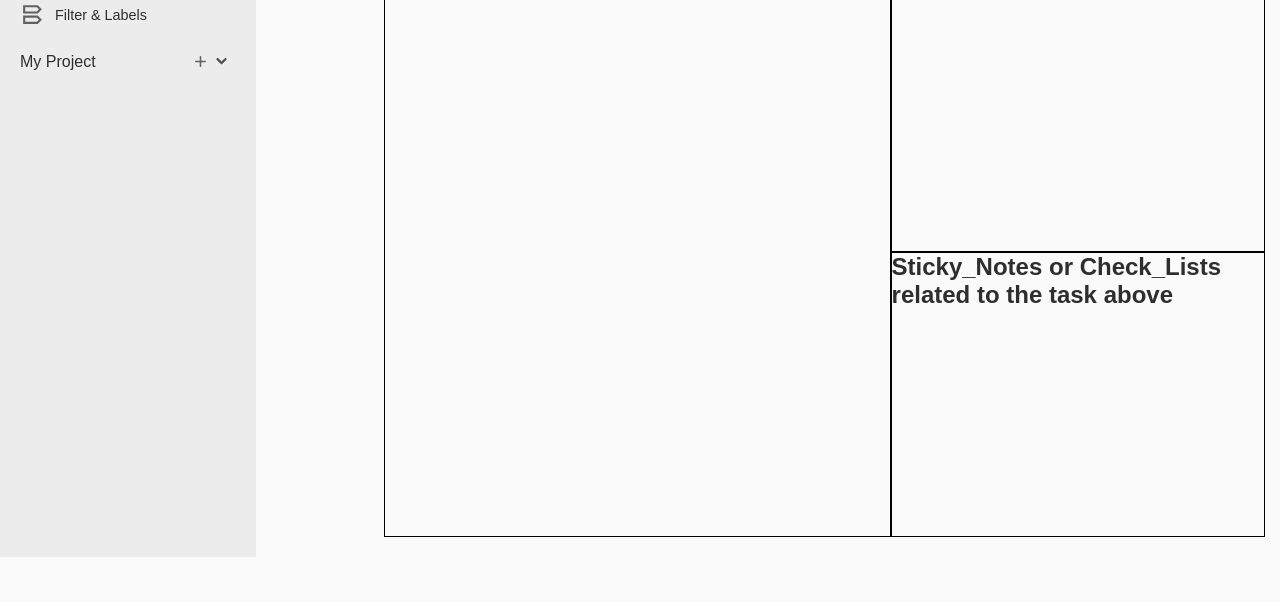
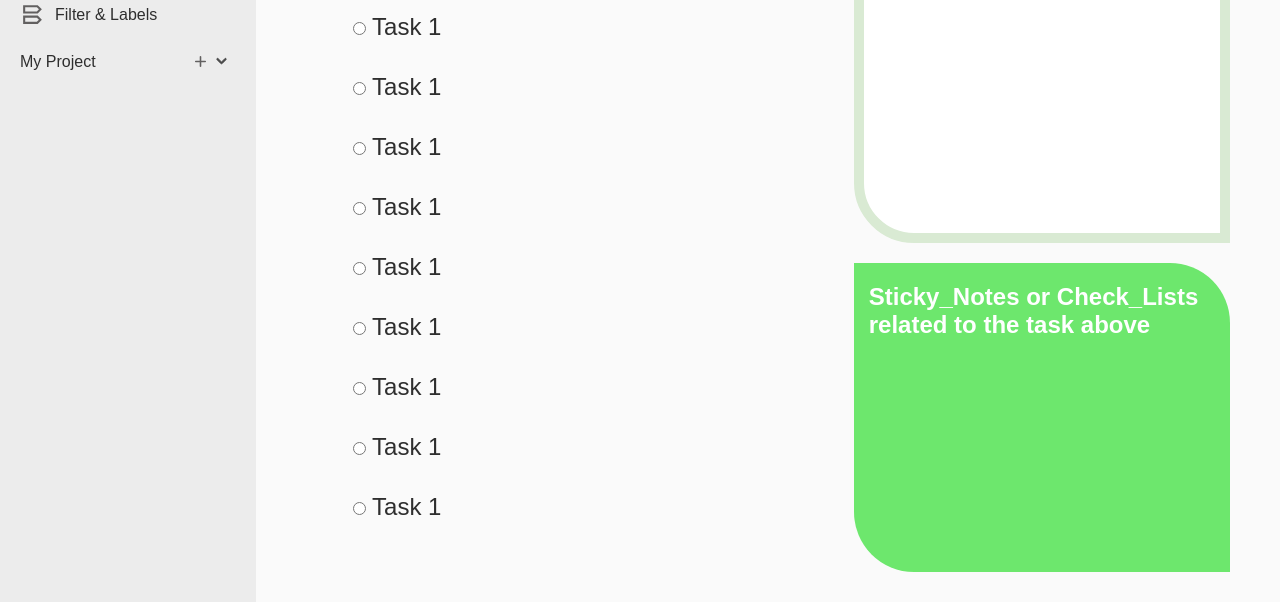
Before and after one commit to YugShrivastava/ToDo-List, a website built with webpack: page src/index.html in a window 1280 px wide. Shown: the part 243-845 px from the top of the page. Before the commit the page ends 800 px from the top, so only its background shows below. Built offline with nearby package versions, Linux system fonts and the light colour scheme.

Commit message:
Moving towards logic part of the page

```diff
--- a/src/index.html
+++ b/src/index.html
@@ -331,14 +331,54 @@
                 </div>
             </div>
             <div class="main-content">
-                <div class="projectDisplay">
+                <div class="project-display">
                     <h1>Project_Name</h1>
+                    <div class="tasks-div">
+                        <div class="task">
+                            <input type="radio" />
+                            <label for="">Task 1</label>
+                        </div>
+                        <div class="task">
+                            <input type="radio" />
+                            <label for="">Task 1</label>
+                        </div>
+                        <div class="task">
+                            <input type="radio" />
+                            <label for="">Task 1</label>
+                        </div>
+                        <div class="task">
+                            <input type="radio" />
+                            <label for="">Task 1</label>
+                        </div>
+                        <div class="task">
+                            <input type="radio" />
+                            <label for="">Task 1</label>
+                        </div>
+                        <div class="task">
+                            <input type="radio" />
+                            <label for="">Task 1</label>
+                        </div>
+                        <div class="task">
+                            <input type="radio" />
+                            <label for="">Task 1</label>
+                        </div>
+                        <div class="task">
+                            <input type="radio" />
+                            <label for="">Task 1</label>
+                        </div>
+                        <div class="task">
+                            <input type="radio" />
+                            <label for="">Task 1</label>
+                        </div>
+                    </div>
                 </div>
-                <div class="taskDetails">
+                <div class="task-details">
                     <h2>Task_Details in format of a form.</h2>
                 </div>
-                <div class="stickyNotes">
-                <h2>Sticky_Notes or Check_Lists related to the task above</h2>
+                <div class="sticky-notes">
+                    <h2>
+                        Sticky_Notes or Check_Lists related to the task above
+                    </h2>
                 </div>
             </div>
         </div>
--- a/src/index.js
+++ b/src/index.js
@@ -1,5 +1,2 @@
 import "./style.css";
-import omniMan from "./images/omni.jpg";
-
-const userLogo = document.querySelector("#user-logo");
-userLogo.src = omniMan;
+import "./scripts/displayImages.js";
--- /dev/null
+++ b/src/scripts/displayImages.js
@@ -0,0 +1,5 @@
+
+import omniMan from "../images/omni.jpg";
+
+const userLogo = document.querySelector("#user-logo");
+userLogo.src = omniMan;
--- a/src/style.css
+++ b/src/style.css
@@ -15,8 +15,7 @@
 }
 
 .main-content {
-    padding-top: 20px;
-    padding-left: min(10vw, 200px);
+    padding-left: 6vw;
 }
 
 /* Theme */
@@ -74,6 +73,8 @@ button:hover {
 
 /* User Profile */
 .user {
+    width: 100%;
+
     display: flex;
     justify-content: space-between;
     align-items: center;
@@ -180,7 +181,7 @@ button:hover {
     display: flex;
     align-items: center;
     gap: 10px;
-    font-size: 0.9rem;
+    font-size: 1rem;
     margin-bottom: 5px;
 }
 
@@ -190,6 +191,7 @@ button:hover {
 }
 
 .sideUpper {
+    width: 100%;
     margin: 0px;
     align-self: self-start;
     padding-top: 20px;
@@ -201,27 +203,64 @@ button:hover {
 
 .main-content {
     display: grid;
-    grid-template-columns: 1.15fr 0.85fr;
-    grid-template-rows: 1.25fr 0.75fr;
+    grid-template-columns: 1.1fr 0.9fr;
+    grid-template-rows: 1.15fr 0.85fr;
+}
+
+.project-display,
+.task-details,
+.sticky-notes {
+    padding-top: 20px;
     padding-right: 15px;
     padding-bottom: 20px;
+    padding-left: 15px;
+    border-radius: 0px 60px 0px 60px;
 }
 
-.projectDisplay,
-.taskDetails,
-.stickyNotes {
-    border: 1px solid black;
-}
 
-.projectDisplay {
+
+.project-display {
     grid-row: 1 / 3;
     grid-column: 1 / 2;
 }
-.taskDetails {
+.task-details {
     grid-row: 1 / 2;
     grid-column: 2 / 3;
+    margin: 30px 50px 0px 0px;
 }
-.stickyNotes {
+.sticky-notes {
     grid-row: 2 / 3;
     grid-column: 2 / 3;
+    margin: 20px 50px 30px 0px;
 }
+
+.project-display {
+    padding: max(11vh, 170px) 0px 70px 0px;
+    line-height: 50px;
+    font-size: 1.8rem;
+    padding-right: 15px;
+}
+
+.tasks-div {
+    margin-top: 15px;
+    display: flex;
+    flex-direction: column;
+}
+
+.task {
+    margin-top: 10px;
+    margin-left: 20px;
+    font-size: 1.5rem;
+}
+
+.task-details {
+    border: 10px solid #d9ead3;
+    background-color: white;
+}
+.sticky-notes {
+    background-color: /* #57a657; */  #6de76d ;
+    color: white
+}
+input[type="radio"] {
+    accent-color: #6b8e23
+}
```
Also changed, not shown: src/scripts/todoConstructor.js (+13 -2 lines).
